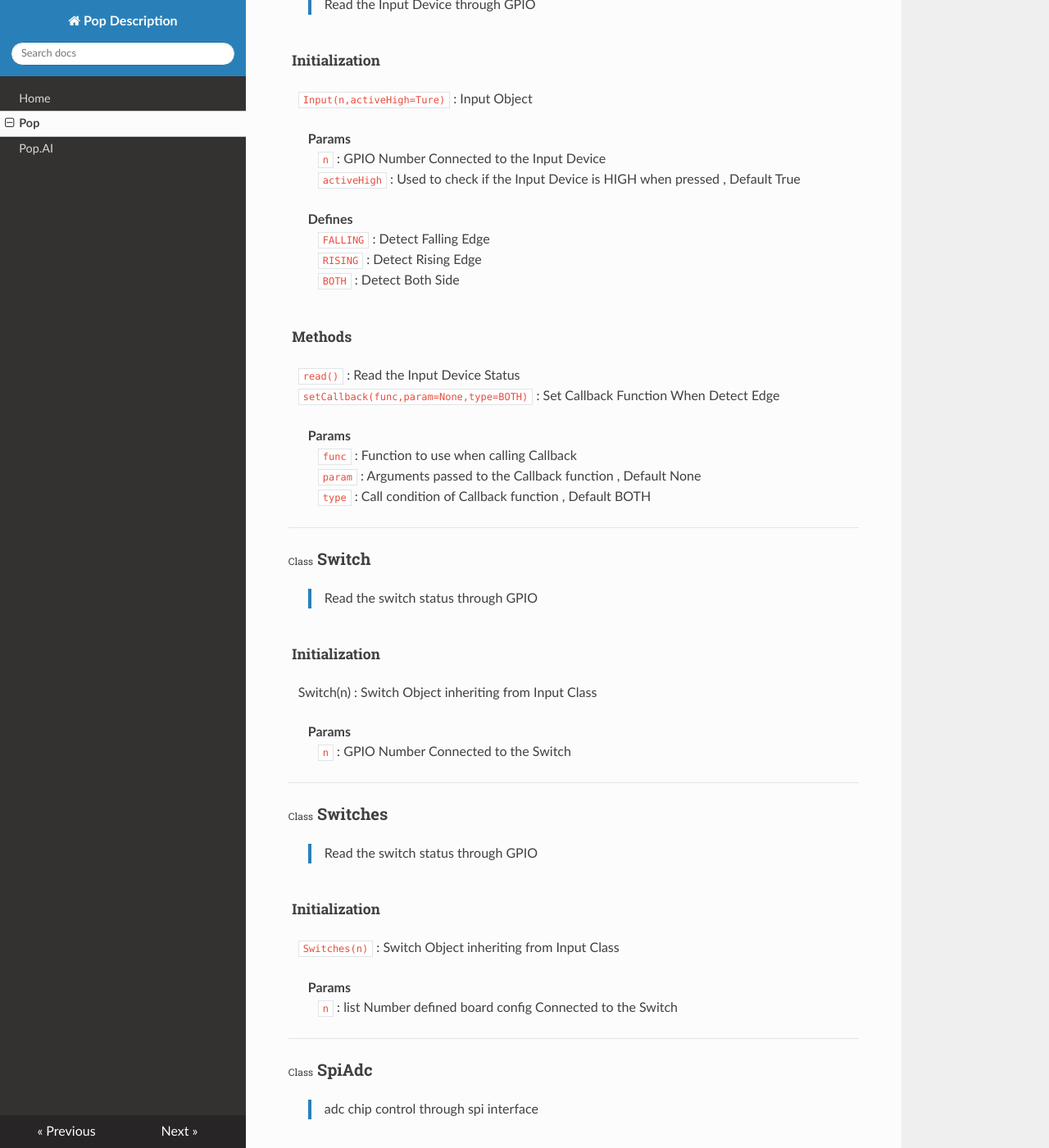
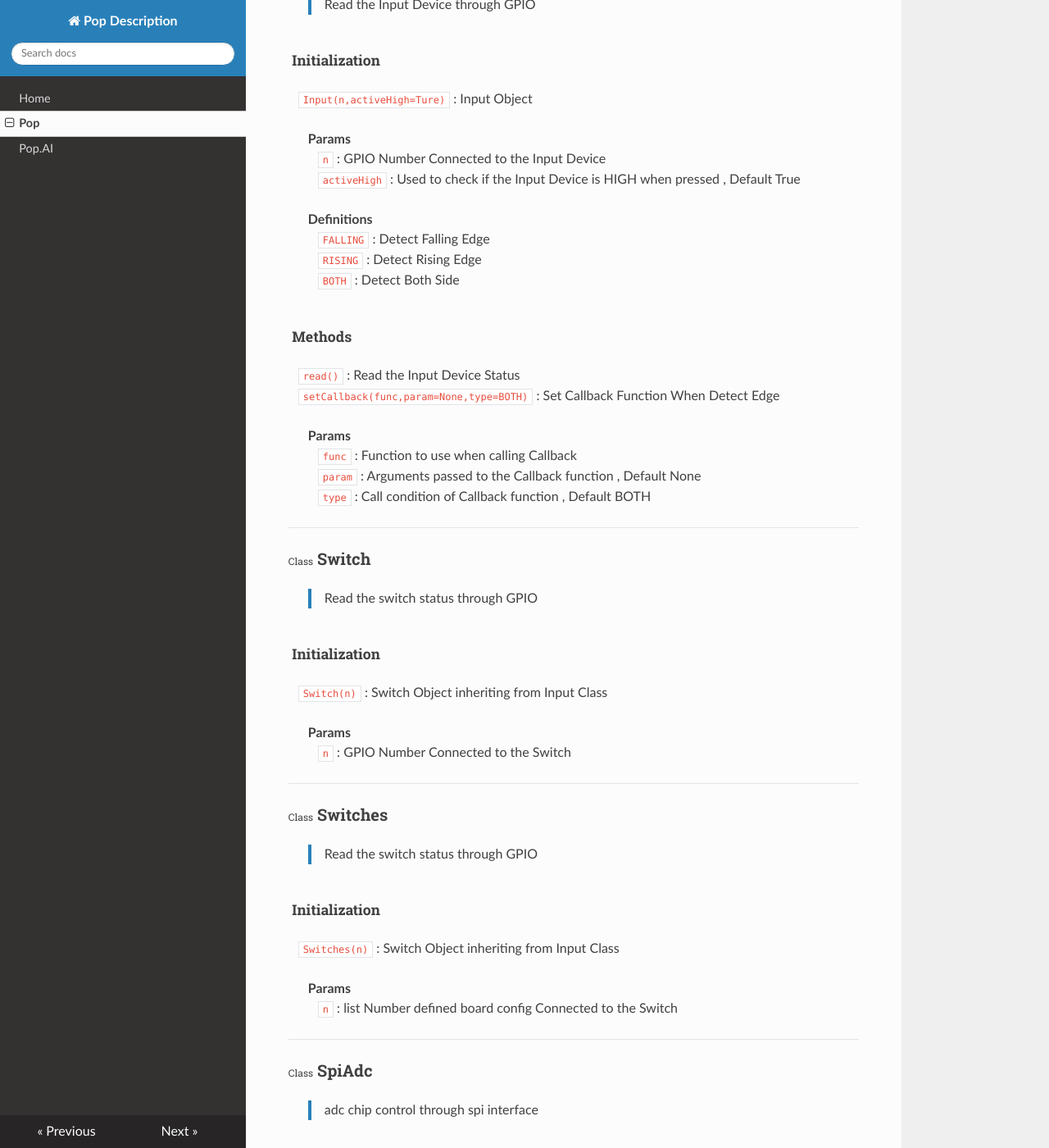
Before and after one commit to hbe-dev/pop_docs, an MkDocs documentation site: the page built from docs/pop.md, in a window 1280 px wide and 1400 px high, scrolled down 1611 px. Shown: the whole window at 82% size. Built offline with MkDocs 1.6.1, drawn with Linux system fonts in a browser that asks for light colours; nearby versions of some CDN libraries; some of the changed text lies outside the part shown.

Commit message:
Update pop.md

```diff
--- a/docs/pop.md
+++ b/docs/pop.md
@@ -63,7 +63,7 @@
 &emsp;&emsp;&emsp;`n` : GPIO Number Connected to the Input Device
 &emsp;&emsp;&emsp;`activeHigh` : Used to check if the Input Device is HIGH when pressed , Default True
 
-&emsp;&emsp;**Defines**
+&emsp;&emsp;**Definitions**
 &emsp;&emsp;&emsp;`FALLING` : Detect Falling Edge
 &emsp;&emsp;&emsp;`RISING` : Detect Rising Edge
 &emsp;&emsp;&emsp;`BOTH` : Detect Both Side
@@ -84,7 +84,7 @@
 
 <h5>&emsp;Initialization</h5>
 
-&emsp;Switch(n) : Switch Object inheriting from Input Class   <br><br>
+&emsp;`Switch(n)` : Switch Object inheriting from Input Class   <br><br>
 &emsp;&emsp;**Params**
 &emsp;&emsp;&emsp;`n` : GPIO Number Connected to the Switch
 
@@ -113,7 +113,7 @@
 &emsp;&emsp;&emsp;`bus` : Not Used..
 &emsp;&emsp;&emsp;`speed` : SPI Interface Clock Speed , Default 1000000(1MHz)
 
-&emsp;&emsp;**Defines**
+&emsp;&emsp;**Definitions**
 &emsp;&emsp;&emsp;`TYPE_AVERAGE` : Average data based on sampling count
 &emsp;&emsp;&emsp;`TYPE_NORMAL` : Unaveraged raw data
 &emsp;&emsp;&emsp;`MODE_FULL` : Call Callback function always
@@ -262,7 +262,7 @@
 			type : OLED Type. difined board config
 			automode : select automode. default True
 
-* Defines
+* Definitions
 	* OLED_SSD1306_I2C_128x32 : OLED device type number, if model name is 'SSD1306', select this type
 	* OLED_SH1106_I2C_128x64 : OLED device type number, if model name is 'SSH1106', select this type
 	* BLACK : In OLED, you can use only 2 colors. One of them is black. Numeric value is 0
```
